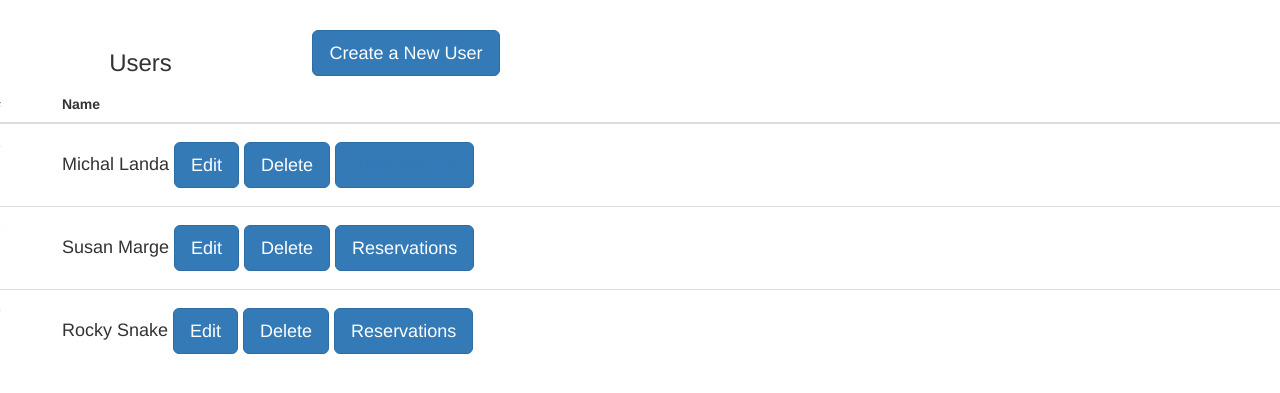
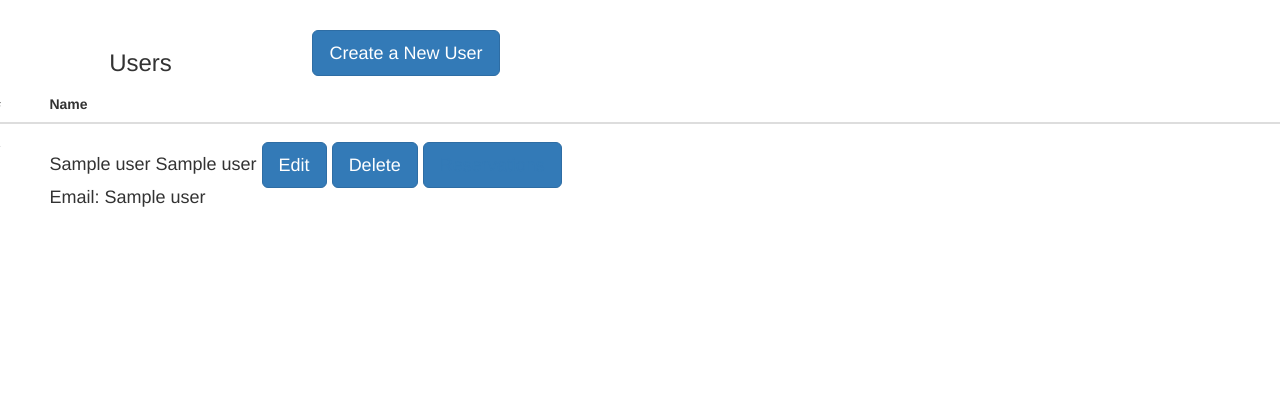
Before and after one commit to meryemselicioglu/Study-Space, a Flask app: template templates/adminusers.html in a window 1280 px wide. Shown: the part 52-445 px from the top of the page. Run offline with Flask 2, Linux system fonts and the light colour scheme; the template is opened without the code that fills it: most values are stand-ins (such as "Sample title", 1, 10 or a date in 2020); some libraries are stand-ins or nearby versions.

Commit message:
Populate html files with data from db

```diff
--- a/app.py
+++ b/app.py
@@ -31,10 +31,24 @@ def add_reservation(user_id, room_id, equipment_id, status, group_size, start_ti
     cursor.execute(query)
     conn.commit()
 
-def get_rooms(address, no_of_people, isAvailable, start, end, building, name):
+def add_room(address, no_of_people, isAvailable, start, end, building, name):
     query = f"insert into rooms (address, no_of_people, isavailable, start_time, end_time, building_name, name) values ('{address}', {no_of_people}, '{isAvailable}', '{start}', '{end}', '{building}', '{name}')"
     cursor.execute(query)
     conn.commit()
+
+def get_rooms():
+    query = "select * from rooms"
+    cursor.execute(query)
+    conn.commit()
+
+    return cursor.fetchall()
+
+def get_users():
+    query = "select * from users"
+    cursor.execute(query)
+    conn.commit()
+
+    return cursor.fetchall()
 
 def get_user(email):
     query = f"select password from users where email='{email}';"
@@ -134,6 +148,26 @@ def confirm():
         add_reservation(3, 3, 3, 'reserved', int(size), start, end)
     return render_template('confirmation.html')
 
+@app.route('/adminrooms.html')
+def adminrooms():
+    # if not g.user:
+    #     flash("You must login first")
+    #     return redirect(url_for('login'))
+
+    rooms = get_rooms()
+
+    return render_template('adminrooms.html', rooms=rooms)
+
+@app.route('/adminusers.html')
+def adminusers():
+    # if not g.user:
+    #     flash("You must login first")
+    #     return redirect(url_for('login'))
+
+    users = get_users()
+
+    return render_template('adminusers.html', users=users)
+
 if __name__ == "__main__":
     app.static_folder='static'
     app.run(debug=True)
--- a/templates/adminusers.html
+++ b/templates/adminusers.html
@@ -73,30 +73,17 @@
           </tr>
         </thead>
         <tbody>
+          {% for user in users %}
             <tr>
               <td>1</td>
-            <td><h4> Michal Landa
+              <td><h4> {{ user[1] }} {{ user[2] }}
                 <button type="button" class="btn btn-lg btn-primary">Edit</button>
                 <button type="button" class="btn btn-lg btn-primary">Delete</button>
                 <button type="button" class="btn btn-lg btn-primary"><a href="room_info.html">Reservations</a></button>
+                <p>Email: {{ user[3] }}</p>
               </h4></td>
             </tr>
-          <tr>
-            <td>2</td>
-            <td><h4> Susan Marge
-              <button type="button" class="btn btn-lg btn-primary">Edit</button>
-              <button type="button" class="btn btn-lg btn-primary">Delete</button>
-              <button type="button" class="btn btn-lg btn-primary">Reservations</button>
-            </h4></td>
-          </tr>
-          <tr>
-            <td>3</td>
-            <td><h4> Rocky Snake
-              <button type="button" class="btn btn-lg btn-primary">Edit</button>
-              <button type="button" class="btn btn-lg btn-primary">Delete</button>
-              <button type="button" class="btn btn-lg btn-primary">Reservations</button>
-            </h4></td>
-          </tr>
+          {% endfor %}
         </tbody>
       </table>
     </p>
```
Also changed, not shown: templates/adminrooms.html (+10 -31 lines). Lines whose indentation alone changed are shown as unchanged.
